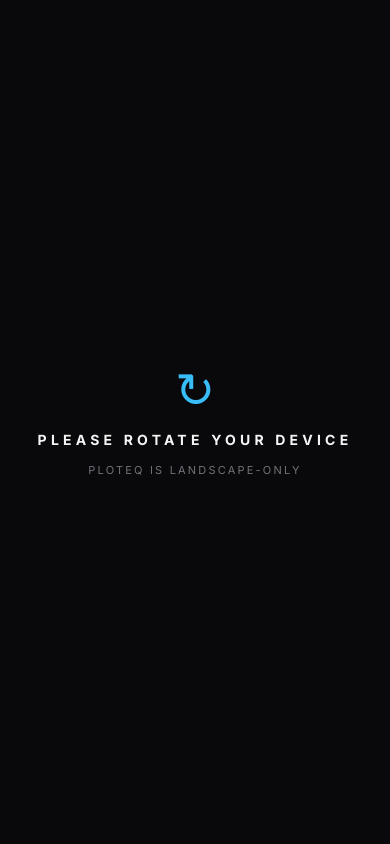
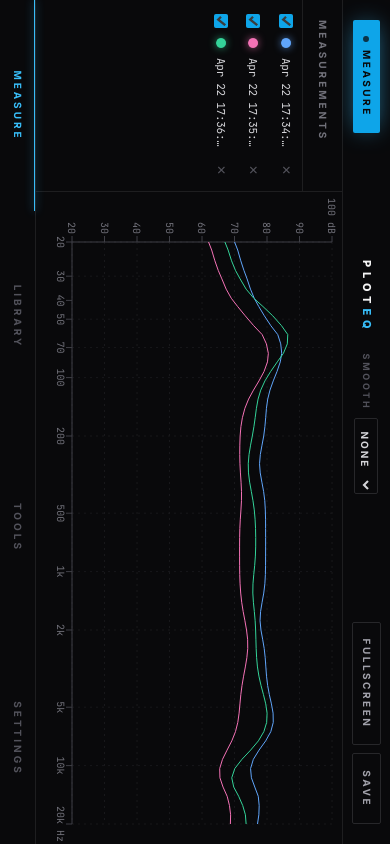
Before and after one commit to Kristoffer-Lagg/PlotEQ, a React (Vite) app: page / in a window 390 px wide. Built offline with nearby package versions, Linux system fonts and the light colour scheme.

Commit message:
Force-landscape via CSS rotation; inline dB tick label

```diff
--- a/src/App.jsx
+++ b/src/App.jsx
@@ -39,9 +39,6 @@
   const [smoothing, setSmoothing] = useState(() => {
     try { return localStorage.getItem(SMOOTHING_STORAGE_KEY) || 'none'; } catch { return 'none'; }
   });
-  const [isPortrait, setIsPortrait] = useState(
-    typeof window !== 'undefined' && window.matchMedia('(orientation: portrait)').matches
-  );
   const [isFullscreen, setIsFullscreen] = useState(false);
 
   // Track fullscreen state so the button label reflects reality even when the
@@ -86,13 +83,6 @@
   }, [measurements, smoothing]);
 
   useEffect(() => {
-    const mq = window.matchMedia('(orientation: portrait)');
-    const handler = (e) => setIsPortrait(e.matches);
-    mq.addEventListener?.('change', handler);
-    return () => mq.removeEventListener?.('change', handler);
-  }, []);
-
-  useEffect(() => {
     const onBeforeUnload = (e) => {
       e.preventDefault();
       e.returnValue = '';
@@ -125,22 +115,6 @@
     URL.revokeObjectURL(url);
     setSaveOpen(false);
   };
-
-  if (isPortrait) {
-    return (
-      <div className="h-full w-full flex items-center justify-center p-8 text-center bg-zinc-950">
-        <div>
-          <div className="text-5xl mb-4 text-sky-400">↻</div>
-          <h1 className="text-sm font-bold tracking-[0.3em] uppercase text-zinc-100">
-            Please rotate your device
-          </h1>
-          <p className="text-[11px] text-zinc-500 mt-3 tracking-[0.2em] uppercase">
-            PlotEQ is landscape-only
-          </p>
-        </div>
-      </div>
-    );
-  }
 
   return (
     <div className="h-full w-full flex flex-col bg-zinc-950 text-zinc-100">
--- a/src/components/PlotArea.jsx
+++ b/src/components/PlotArea.jsx
@@ -29,16 +29,11 @@
         </div>
       ) : (
         <>
-          {/* "dB SPL" caption floats above the 100 tick instead of the rotated
-              YAxis label, so we can claim back ~30px of horizontal plot width. */}
-          <div className="absolute top-1 left-3 text-[10px] font-bold tracking-[0.3em] uppercase text-zinc-500 pointer-events-none z-10">
-            dB SPL
-          </div>
           <ResponsiveContainer width="100%" height="100%">
             {/* Per-Line `data` props: each measurement plots against its own
                 {freq, db} curve — so mixed-length legacy/new curves co-exist
                 without index-aligned merging. */}
-            <LineChart margin={{ top: 18, right: 20, left: -20, bottom: 6 }}>
+            <LineChart margin={{ top: 10, right: 20, left: -10, bottom: 6 }}>
               <CartesianGrid stroke="#18181b" strokeDasharray="2 4" />
               <XAxis
                 dataKey="freq"
@@ -56,6 +51,7 @@
                 domain={[20, 100]}
                 allowDataOverflow={true}
                 ticks={[20, 30, 40, 50, 60, 70, 80, 90, 100]}
+                tickFormatter={(v) => (v === 100 ? '100 dB' : `${v}`)}
                 stroke="#3f3f46"
                 tick={{ fill: '#71717a', fontSize: 10, fontFamily: 'JetBrains Mono, ui-monospace, monospace' }}
               />
--- a/src/index.css
+++ b/src/index.css
@@ -26,3 +26,28 @@
 ::-webkit-scrollbar-thumb { background: #27272a; border-radius: 4px; }
 ::-webkit-scrollbar-thumb:hover { background: #3f3f46; }
 * { scrollbar-color: #27272a transparent; scrollbar-width: thin; }
+
+/* Force landscape on portrait-held phones.
+ *
+ * Rather than prompt the user to rotate, we rotate the entire app ourselves:
+ * when the device reports portrait orientation, the root element is rotated
+ * 90° so its content ends up in landscape relative to the user's eyes.
+ *
+ * Why not screen.orientation.lock()? — That only works on installed PWAs or
+ * in fullscreen, and fails silently on regular browser tabs (most users).
+ * A CSS transform works everywhere, no permission needed.
+ *
+ * The rotation origin is top-left, then we translate back into the viewport.
+ * The viewport itself doesn't change (still portrait), so we swap the root's
+ * w/h dimensions to match the rotated axis. */
+@media screen and (orientation: portrait) and (max-width: 900px) {
+  #root {
+    position: fixed;
+    top: 0;
+    left: 100vw;
+    width: 100vh;
+    height: 100vw;
+    transform: rotate(90deg);
+    transform-origin: top left;
+  }
+}
```
